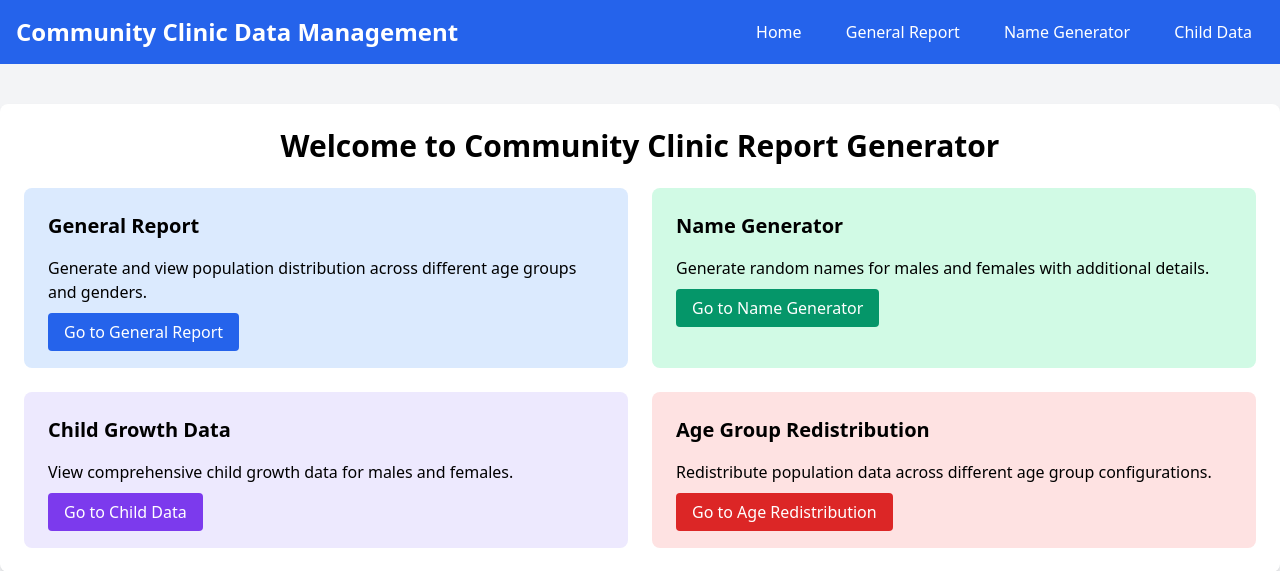
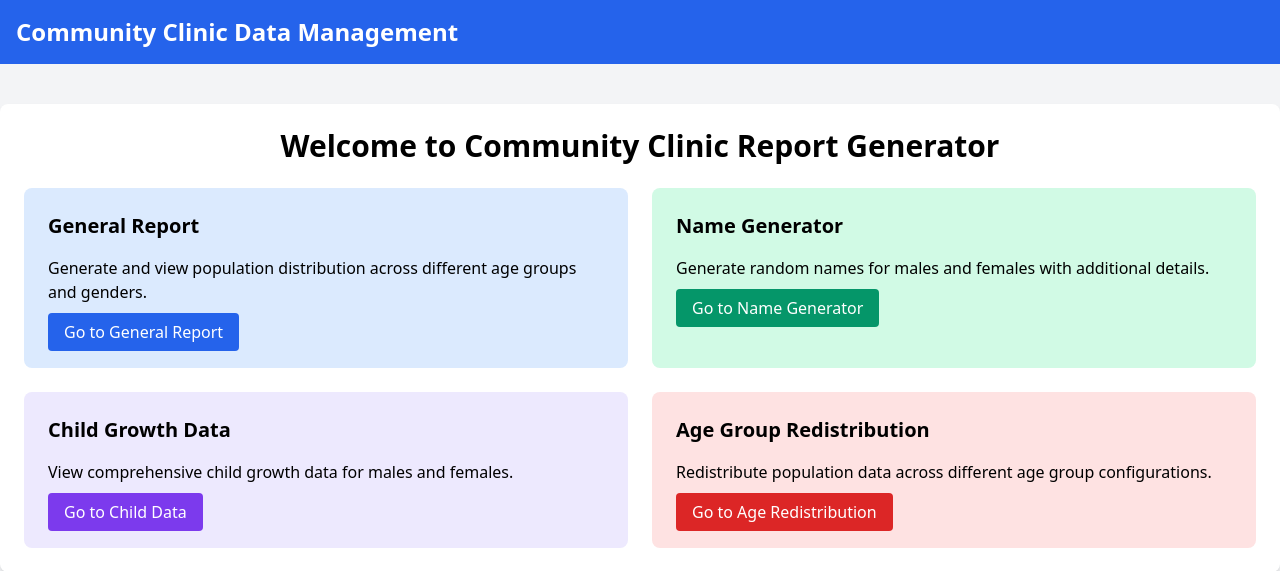
Before and after one commit to Khandaker-Atik/cc_report, a Flask app: page / in a window 1280 px wide. Shown: the top 571 px of the page. Run offline with Flask 3, Linux system fonts and the light colour scheme.

Commit message:
navbar change

```diff
--- a/templates/index.html
+++ b/templates/index.html
@@ -13,13 +13,6 @@
             <a href="#" onclick="location.reload(); return false;" class="text-white text-2xl font-bold font-poppins">
                 Community Clinic Data Management
             </a>
-
-            <div class="space-x-4">
-                <a href="/" class="text-white hover:bg-blue-700 px-3 py-2 rounded">Home</a>
-                <a href="/population-distribution" class="text-white hover:bg-blue-700 px-3 py-2 rounded">General Report</a>
-                <a href="/name-generator" class="text-white hover:bg-blue-700 px-3 py-2 rounded">Name Generator</a>
-                <a href="/child-data" class="text-white hover:bg-blue-700 px-3 py-2 rounded">Child Data</a>
-            </div>
         </div>
     </nav>
 
```
